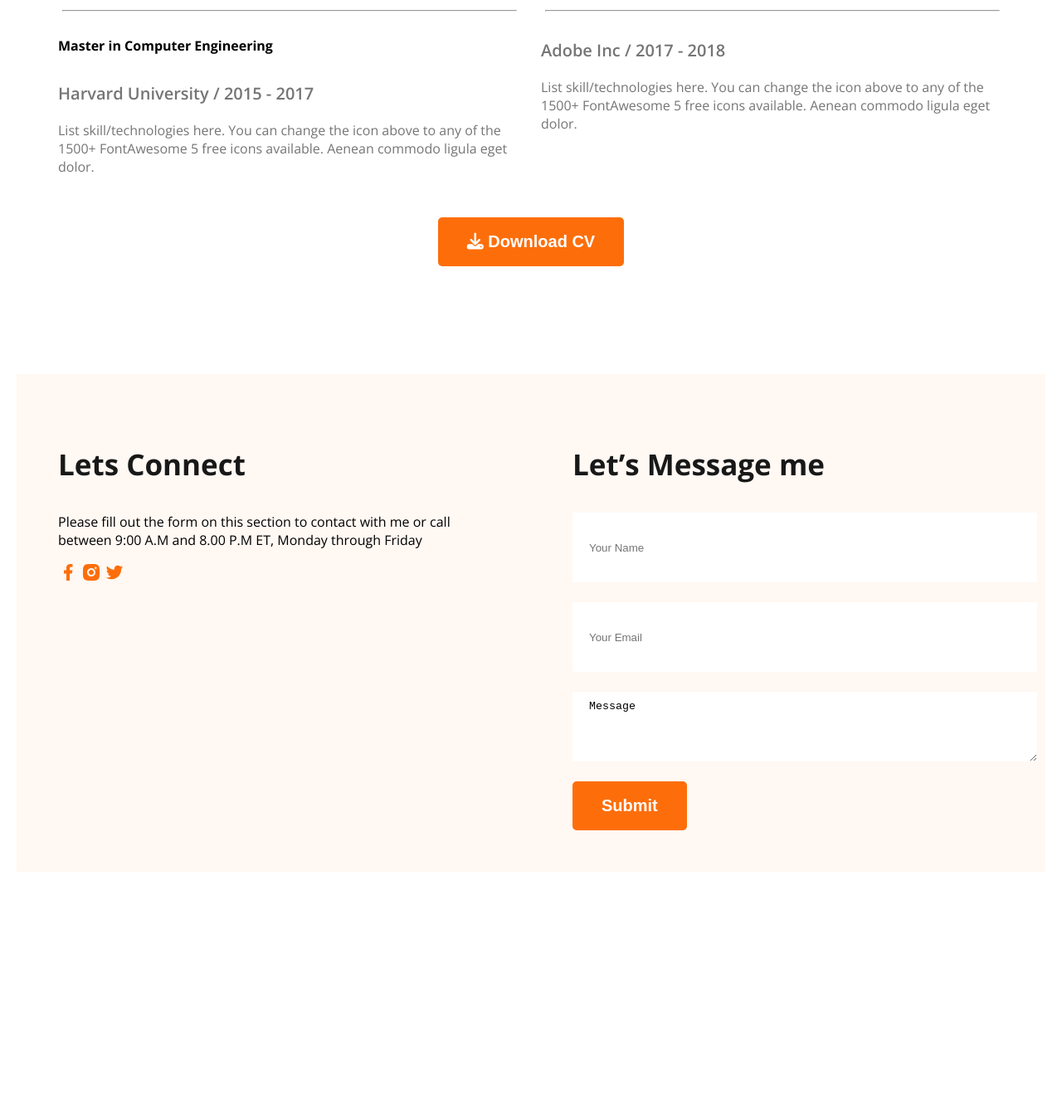
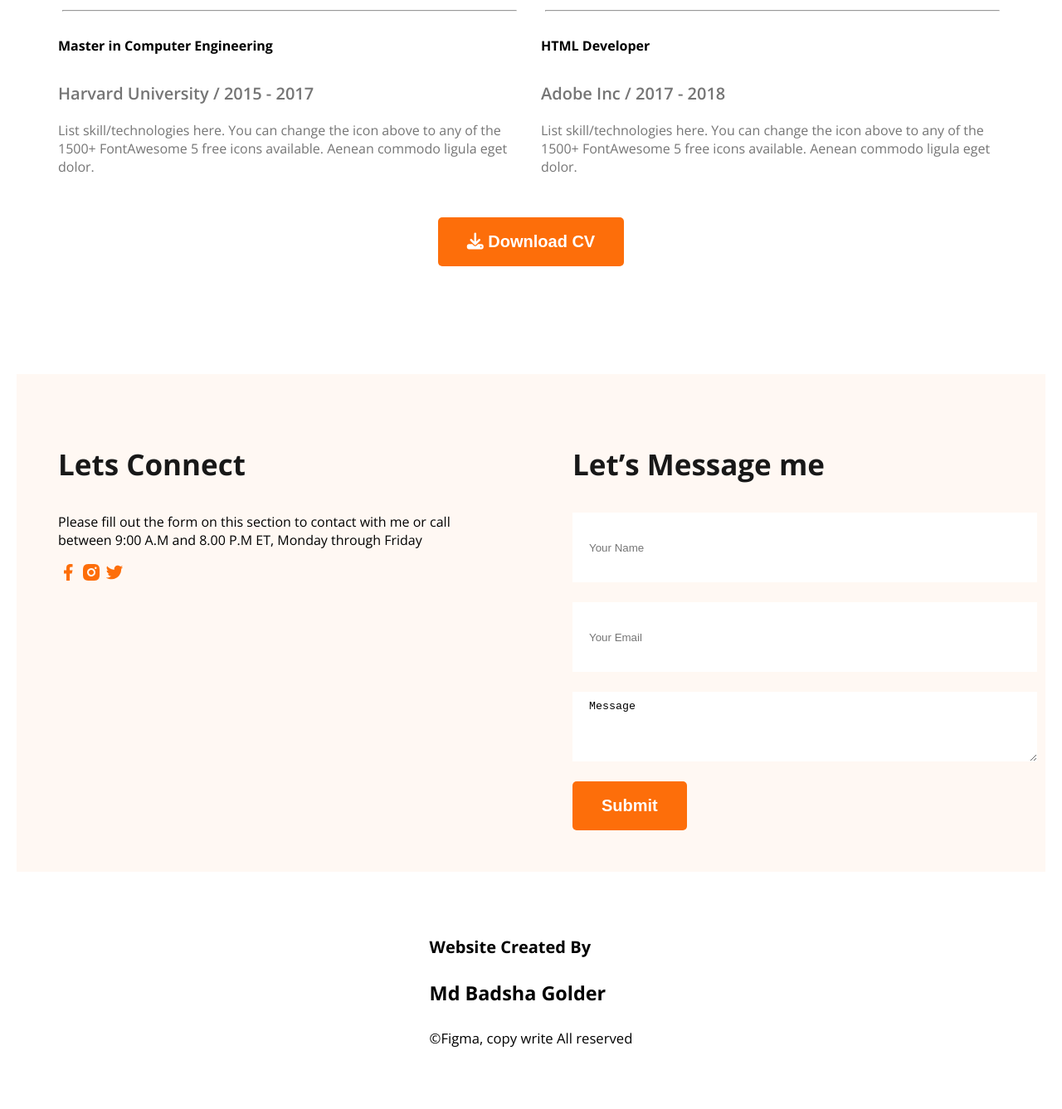
Before and after one commit to badsha103868/web-dev-portfolio, a plain HTML site: page index.html in a window 1280 px wide. Shown: the part 2859-4196 px from the top of the page at 83% size. Before the commit the page ends 3918 px from the top, so only its background shows below. Drawn offline with nearby package versions, Linux system fonts and the light colour scheme.

Commit message:
add badsha name

```diff
--- a/index.html
+++ b/index.html
@@ -130,7 +130,7 @@
           </div>
           <hr>
           <div class="experience">
-            <h4 class="experience-title"HTML Developer</h4>
+            <h4 class="experience-title">HTML Developer</h4>
             <h5 class="experience-sub-title">Adobe Inc / 2017 - 2018</h5>
             <div class="experience-description">List skill/technologies here. You can change the icon above to any of the 1500+ FontAwesome 5 free icons available. Aenean commodo ligula eget dolor.</div>
           </div>
@@ -165,6 +165,14 @@
     </div>
 
   </footer>
+  <footer class="badsha">
+       <div>
+      <h4>Website Created By</h4>
+      <h3>Md Badsha Golder</h3>
+      <p><small>&copy;Figma, copy write All reserved</small></p>
+    </div>
+
+  </footer>
 
 
 </body>
--- a/styles/portfoli.css
+++ b/styles/portfoli.css
@@ -183,3 +183,7 @@ border: none;
 .dream{
   justify-content: space-between;
 }
+.badsha{
+  justify-content: center;
+  font-size: 1.25em;
+}
```
